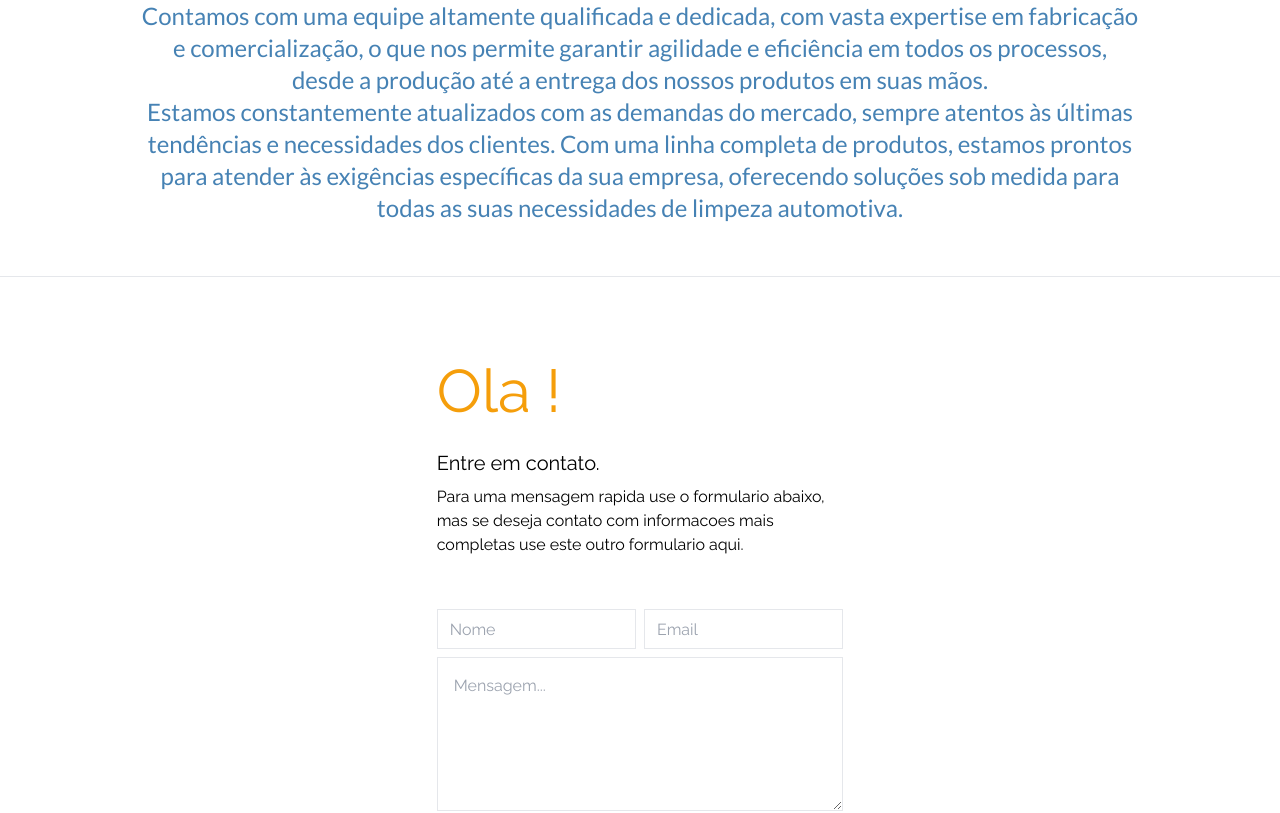
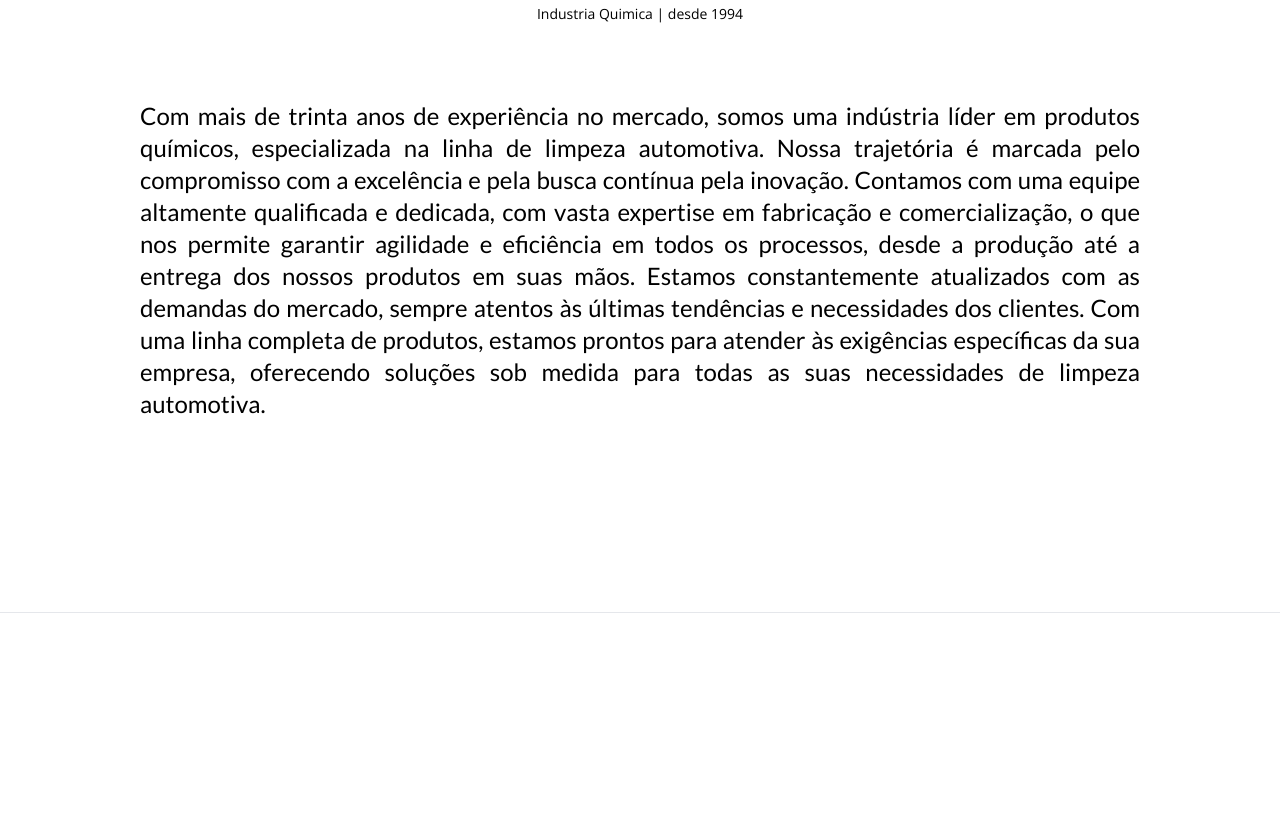
Before and after one commit to jcsj89/front-santana, a Next.js app: page / in a window 1280 px wide. Shown: the part 3124-3937 px from the top of the page. Built offline with nearby package versions, Linux system fonts and the light colour scheme; a web font is replaced by a local one.

Commit message:
ajuste altura session

```diff
--- a/src/components/site/home/sections/AboutUsSection.tsx
+++ b/src/components/site/home/sections/AboutUsSection.tsx
@@ -9,7 +9,7 @@ import {
 const AboutUsSection = () => {
   return (
     <>
-      <div className="mb-10 flex w-full justify-center  text-green-700">
+      <div className="mb-10 mt-40 flex w-full justify-center  text-green-700">
         <IconLetterH
           width={70}
           height={70}
@@ -51,16 +51,25 @@ const AboutUsSection = () => {
       </div>
 
       <div
-        className={`${lato.className} flex flex-col justify-center items-center mx-2 my-5 px-3 lg:w-4/5 2xl:w-3/5  text-justify lg:text-center antialiased lg:text-2xl text-[#4682b4]`}
+        className={`${lato.className} flex flex-col justify-center items-center mx-2 mt-14 mb-40 px-3 lg:w-4/5 2xl:w-3/5  text-justify lg:text-center antialiased lg:text-2xl text-black`}
       >
-        <p className="antialiased">
-          Com mais de trinta anos de experiência no mercado, somos uma
-          indústria líder em produtos químicos, especializada na linha de
-          limpeza automotiva. Nossa trajetória é marcada pelo compromisso com a
-          excelência e pela busca contínua pela inovação.
+        <p className="antialiased text-justify">
+          Com mais de trinta anos de experiência no mercado, somos uma indústria
+          líder em produtos químicos, especializada na linha de limpeza
+          automotiva. Nossa trajetória é marcada pelo compromisso com a
+          excelência e pela busca contínua pela inovação. Contamos com uma
+          equipe altamente qualificada e dedicada, com vasta expertise em
+          fabricação e comercialização, o que nos permite garantir agilidade e
+          eficiência em todos os processos, desde a produção até a entrega dos
+          nossos produtos em suas mãos. Estamos constantemente atualizados com
+          as demandas do mercado, sempre atentos às últimas tendências e
+          necessidades dos clientes. Com uma linha completa de produtos, estamos
+          prontos para atender às exigências específicas da sua empresa,
+          oferecendo soluções sob medida para todas as suas necessidades de
+          limpeza automotiva.
         </p>
 
-        <p>
+        {/* <p>
           Contamos com uma equipe altamente qualificada e dedicada, com vasta
           expertise em fabricação e comercialização, o que nos permite garantir
           agilidade e eficiência em todos os processos, desde a produção até a
@@ -72,7 +81,7 @@ const AboutUsSection = () => {
           linha completa de produtos, estamos prontos para atender às exigências
           específicas da sua empresa, oferecendo soluções sob medida para todas
           as suas necessidades de limpeza automotiva.
-        </p>
+        </p> */}
       </div>
     </>
   );
--- a/src/components/site/home/sections/ContactSection.tsx
+++ b/src/components/site/home/sections/ContactSection.tsx
@@ -6,20 +6,20 @@ import { raleway } from "@/utils/fonts";
 const ContactSection = () => {
   return (
     <div
-      className={`flex flex-col items-center justify-center mt-5 mb-20 gap-5 p-5 w-full xl:w-2/3 ${raleway.className}`}
+      className={`flex flex-col items-center justify-center my-36 gap-5 p-5 w-full xl:w-2/3 ${raleway.className}`}
     >
       <div className="flex flex-col w-full m-8 justify-center items-center">
         <h5
           className={`${raleway.className} text-5xl xl:text-6xl py-3 mb-2 text-amber-500 w-full sm:w-2/3 md:w-1/2`}
         >
-          Ola !
+          Olá !
         </h5>
         <h6 className="text-xl w-full sm:w-2/3 md:w-1/2 py-2 ">
           Entre em contato.
         </h6>
         <p className="w-full sm:w-2/3 md:w-1/2">
-          Para uma mensagem rapida use o formulario abaixo, mas se deseja
-          contato com informacoes mais completas use este outro formulario aqui.
+          Para uma mensagem rápida use o formulário abaixo, mas se deseja
+          contato com informações mais completas use este outro formulário aqui.
         </p>
       </div>
       <ContactForm />
```
